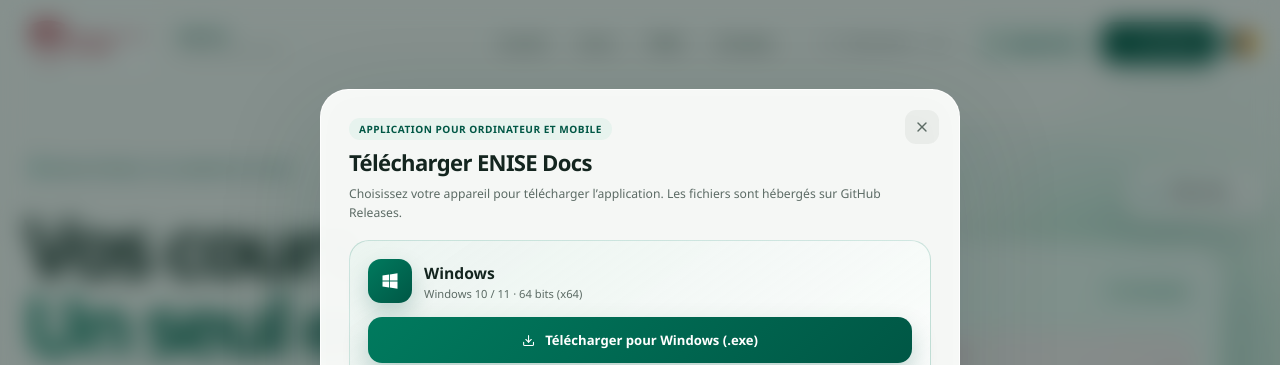
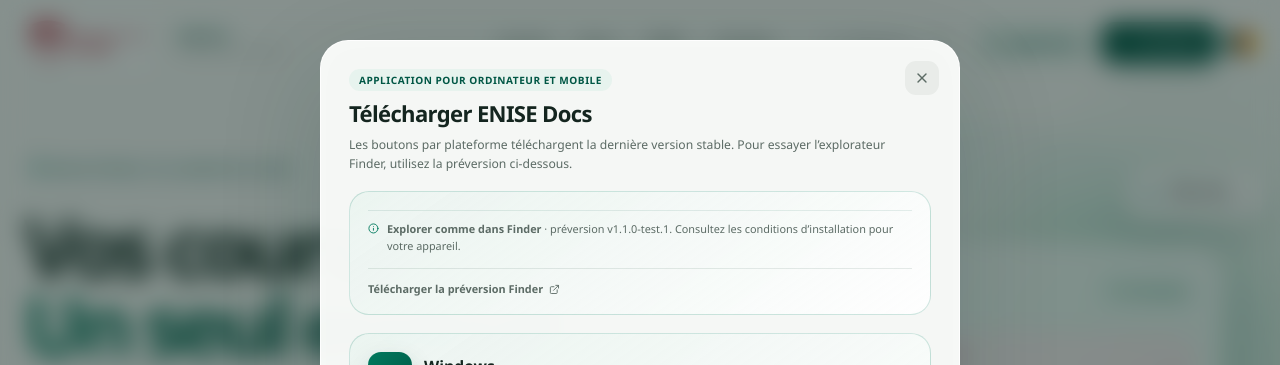
Before and after one commit to tiffank1802/hf-file-viewer, a React (Vite) app: page / in a window 1280 px wide. Both pictures are taken after a click on the button "Application". Shown: the top 365 px of the page. Built offline with nearby package versions, Linux system fonts and the light colour scheme; no server answers.

Commit message:
Distinguish Finder preview downloads and audit the published native bundles
Co-authored-by: arena-agent <297053741+arena-agent@users.noreply.github.com>

```diff
--- a/src/components/AppDownloadModal.jsx
+++ b/src/components/AppDownloadModal.jsx
@@ -2,6 +2,7 @@ import { useEffect, useMemo, useRef, useState } from 'react';
 import { FiDownload, FiExternalLink, FiInfo, FiShield, FiX } from 'react-icons/fi';
 import {
   APP_PLATFORMS,
+  FINDER_PREVIEW_RELEASE,
   buildAppAssetUrl,
   detectClientPlatform,
   getPlatformById,
@@ -114,7 +115,19 @@ export default function AppDownloadModal({ open, onClose }) {
         <div className="app-download-head">
           <span className="app-download-badge">Application pour ordinateur et mobile</span>
           <h2 id="app-download-title">Télécharger ENISE Docs</h2>
-          <p id="app-download-intro">Choisissez votre appareil pour télécharger l’application. Les fichiers sont hébergés sur GitHub Releases.</p>
+          <p id="app-download-intro">Les boutons par plateforme téléchargent la dernière version stable. Pour essayer l’explorateur Finder, utilisez la préversion ci-dessous.</p>
+        </div>
+
+        <div className="app-download-featured">
+          <p className="app-download-note">
+            <FiInfo aria-hidden="true" />
+            <span><strong>Explorer comme dans Finder</strong> · préversion {FINDER_PREVIEW_RELEASE.tag}. Consultez les conditions d’installation pour votre appareil.</span>
+          </p>
+          <div className="app-download-footer">
+            <a href={FINDER_PREVIEW_RELEASE.url} target="_blank" rel="noopener noreferrer" onClick={(event) => handleExternalClick(event, FINDER_PREVIEW_RELEASE.url)}>
+              Télécharger la préversion Finder <FiExternalLink aria-hidden="true" />
+            </a>
+          </div>
         </div>
 
         <div className="app-download-featured" aria-live="polite">
--- a/src/utils/appDownloads.js
+++ b/src/utils/appDownloads.js
@@ -1,5 +1,9 @@
 /** Noms stables des fichiers publiés par le workflow Tauri dans GitHub Releases. */
 export const DEFAULT_RELEASE_BASE_URL = 'https://github.com/tiffank1802/hf-file-viewer/releases/latest/download';
+export const FINDER_PREVIEW_RELEASE = Object.freeze({
+  tag: 'v1.1.0-test.1',
+  url: 'https://github.com/tiffank1802/hf-file-viewer/releases/tag/v1.1.0-test.1',
+});
 export const DEFAULT_RELEASE_PAGE_URL = 'https://github.com/tiffank1802/hf-file-viewer/releases';
 
 export const APP_PLATFORMS = [
```
